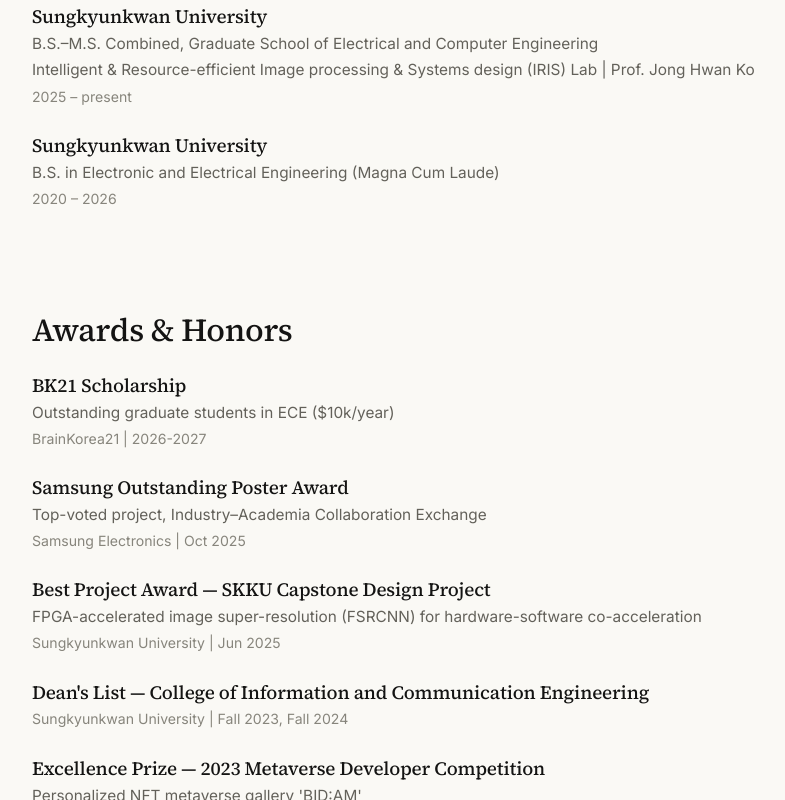
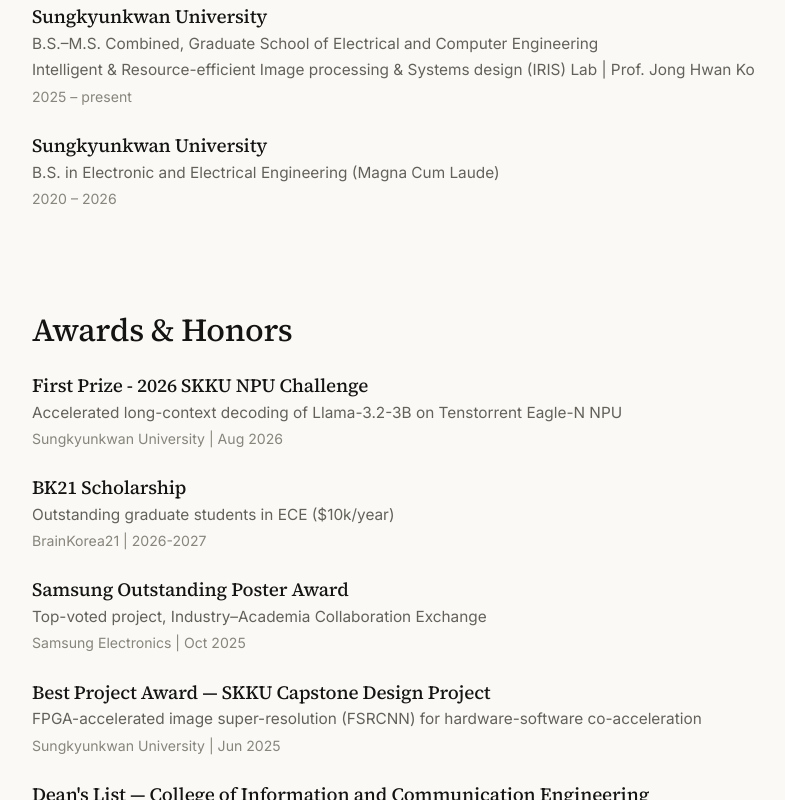
Before and after one commit to Romaanj/romaanj.github.io, an Astro site: page /about in a window 1280 px wide. Shown: the part 1218-2018 px from the top of the page, without its empty margins (66-851 px from the left). Built offline with nearby package versions, Linux system fonts and the light colour scheme; Astro itself is replaced by a stand-in of ours; a web font is replaced by a local one.

Commit message:
Update about.astro

```diff
--- a/src/pages/about.astro
+++ b/src/pages/about.astro
@@ -43,6 +43,11 @@
 ];
 
 const awards = [
+{
+    name: 'First Prize - 2026 SKKU NPU Challenge',
+    extra: 'Accelerated long-context decoding of Llama-3.2-3B on Tenstorrent Eagle-N NPU',
+    meta: 'Sungkyunkwan University | Aug 2026',
+  },
 {
     name: 'BK21 Scholarship',
     extra: 'Outstanding graduate students in ECE ($10k/year)',
```
